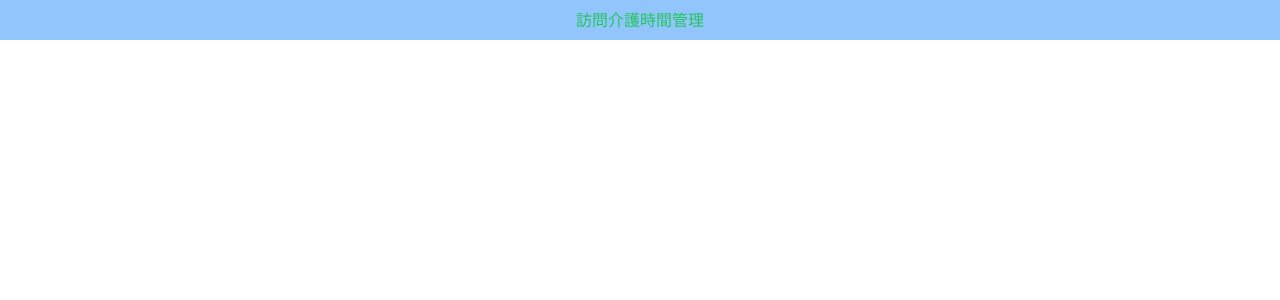
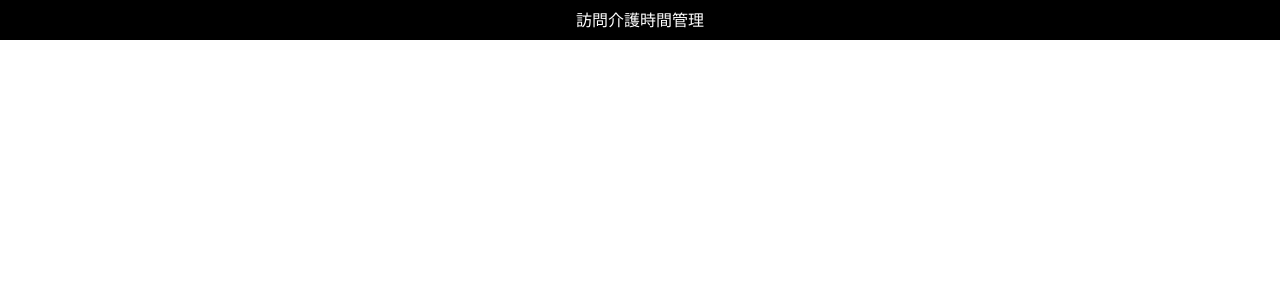
Before and after one commit to RyuaUehara/QRcode, a Next.js app: page / in a window 1280 px wide. Shown: the top 300 px of the page. Built offline with nearby package versions, Linux system fonts and the light colour scheme.

Commit message:
タイトル変更しました

```diff
--- a/src/app/page.tsx
+++ b/src/app/page.tsx
@@ -3,7 +3,7 @@ import Image from "next/image";
 export default function Home() {
   return (
     <div className="w-screen">
-      <div className="bg-blue-300 text-green-500 p-2 flex items-center justify-center">
+      <div className="bg-black text-white p-2 flex items-center justify-center">
         訪問介護時間管理
       </div>
     </div>
```
